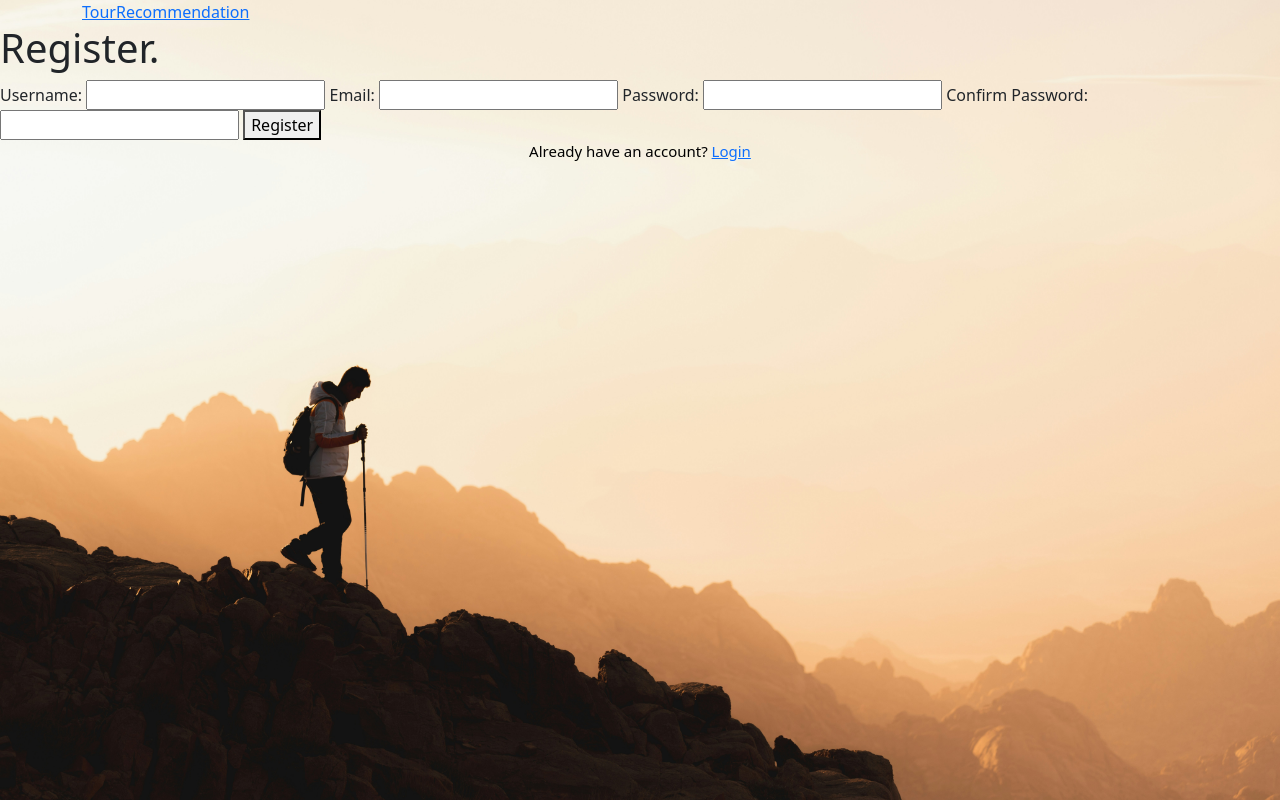
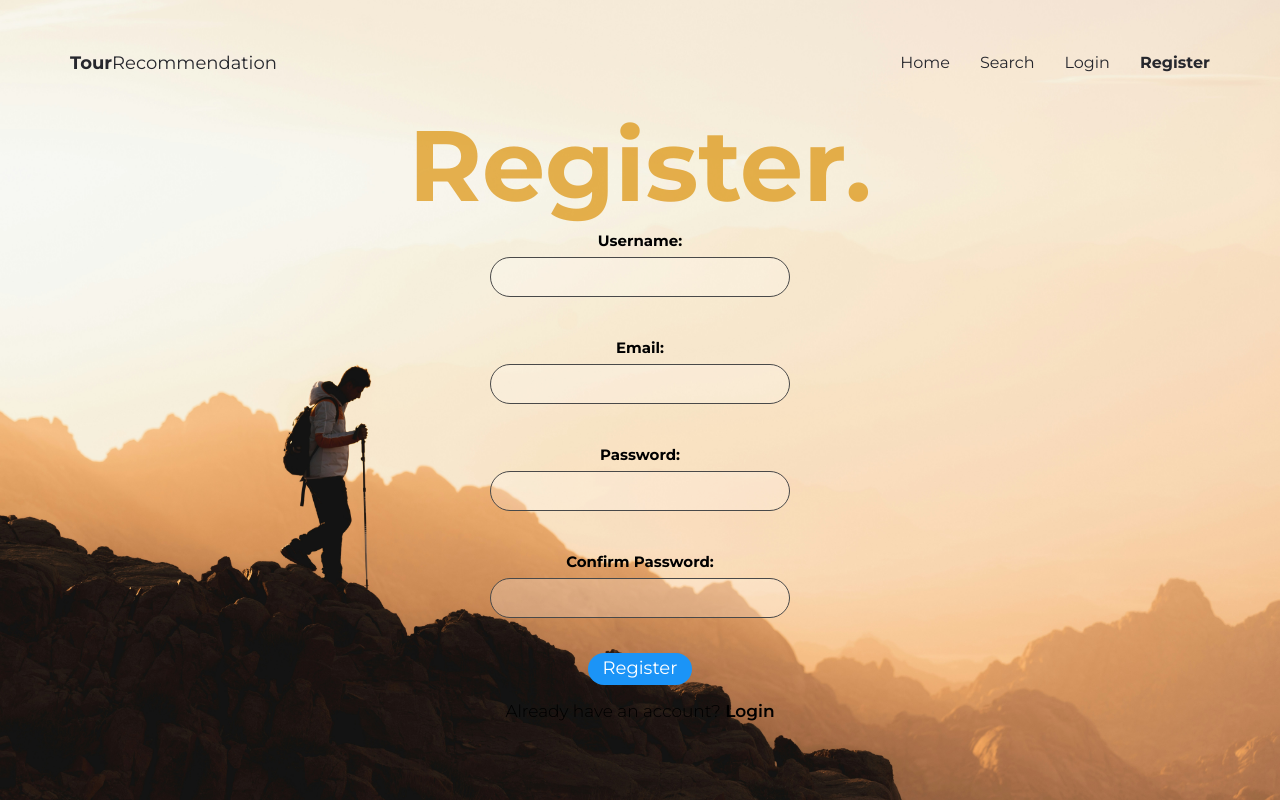
Before and after one commit to adhithyan46/Tour-Recommendation, a Django app: page /register_page/ in a window 1280 px wide. Run offline with Django 5.2, Linux system fonts and the light colour scheme; some libraries are stand-ins or nearby versions.

Commit message:
first commit

```diff
--- /dev/null
+++ b/myproject/myapp/forms.py
@@ -0,0 +1,6 @@
+from django import forms
+class SignupForm(forms.Form):
+    username = forms.CharField(label='Username', max_length=150)
+    email = forms.EmailField(label='Email')
+    password = forms.CharField(label='Password', widget=forms.PasswordInput)
+    confirm_password = forms.CharField(label='Confirm Password', widget=forms.PasswordInput)
--- a/myproject/myapp/static/css/style.css
+++ b/myproject/myapp/static/css/style.css
@@ -73,7 +73,7 @@
 }
 
 p + p {
-    margin-top: 40px;
+    margin-top: 20px;
 }
 
 /* Buttons */
@@ -1640,7 +1640,7 @@
 .login-text h1 {
     font-weight: bold;
     font-size: 100px;
-    margin-top:  150px  ;
+    margin-top:  110px  ;
     position: relative;
     text-align:center;
     color: rgba(218, 142, 1, 0.678)
@@ -1737,41 +1737,46 @@
   }
 
   .login-form {
-    display: block;
-    text-align: center;
+    display: flex;
+    flex-direction: column;
+    align-items: center;
+    text-align: left;
     width: 300px;
-    padding: 20px ;
-    margin: auto ;
+    margin:  auto ;
     border-radius: 10px;
+    margin-top: 50px;
+
   }
 
 
   input[type="email"],
   input[type="password"],
   input[type='text']{
-    width: 100%;
+    width: 300px;
     height:40px ;
-    margin-bottom: 13px ;
     display: block;
     padding: 10px;
     border: 1px solid #ccc;
     border-radius: 50px;
     box-sizing:border-box;
-    border-color:   #575757;
+    border-color:   #494949;
     color: #000;
     background-color: rgba(255, 255, 255, 0.226);
+    font-size: 18px;
+    font-weight: 550;
+    margin-bottom: 20px;
 
   }
   input::placeholder{
     color:black;
-    font-size: 15px;
+    font-size: 13px;
   }
 
   button[type="submit"] {
     background-color: #1b94f7;
     color: white;
     padding: 3px 15px;
-    margin: auto;
+    margin: 15px;
     border: none;
     border-radius: 50px;
     cursor: pointer;
@@ -1808,14 +1813,14 @@
     align-items: center;
     text-align: left;
     width: 300px;
-    padding: 20px ;
     margin:  auto ;
     border-radius: 10px;
+
   }
   .reg-text h1 {
     font-weight: bold;
     font-size: 100px;
-    margin-top:  130px  ;
+    margin-top:  110px  ;
     position: relative;
     text-align:center;
     color: rgba(218, 142, 1, 0.678)
@@ -1823,6 +1828,9 @@
   label {
     display: block;
     margin-bottom: 5px;
+    text-align: center;
+    color: #000;
+    font-size: 15px;
 
   }
   .reg-log{
--- a/myproject/myapp/templates/index.html
+++ b/myproject/myapp/templates/index.html
@@ -31,11 +31,11 @@
     <!-- Stylesheets
     ================================================== -->
     <!-- Bootstrap core CSS -->
-    <link rel="stylesheet" href="{% static 'bootstrap.min.css' %}">
+    <link rel="stylesheet" href="{% static 'css/bootstrap.min.css' %}">
 
     <!-- Custom styles for this template -->
-    <link rel="stylesheet" href="{% static 'responsive.css' %}">
-    <link rel="stylesheet" href="{% static 'style.css' %}">
+    <link rel="stylesheet" href="{% static 'css/responsive.css' %}">
+    <link rel="stylesheet" href="{% static 'css/style.css' %}">
 
 
     <!-- HTML5 shim and Respond.js IE8 support of HTML5 elements and media queries -->
--- a/myproject/myapp/templates/register_page.html
+++ b/myproject/myapp/templates/register_page.html
@@ -25,17 +25,17 @@
 
     <!-- Favicon
     ================================================== -->
-    <link rel="apple-touch-icon" sizes="180x180" href="assets/img/apple-touch-icon.png">
+    <link rel="apple-touch-icon" sizes="180x180" href="static/img/apple-touch-icon.png">
     <link rel="icon" type="image/png"  href="{% static 'img/new_favicon.png' %}">
 
     <!-- Stylesheets
     ================================================== -->
     <!-- Bootstrap core CSS -->
-    <link rel="stylesheet" href="{% static 'bootstrap.min.css' %}">
+    <link rel="stylesheet" href="{% static 'css/bootstrap.min.css' %}">
 
     <!-- Custom styles for this template -->
-    <link rel="stylesheet" href="{% static 'responsive.css' %}">
-    <link rel="stylesheet" href="{% static 'style.css' %}">
+    <link rel="stylesheet" href="{% static 'css/responsive.css' %}">
+    <link rel="stylesheet" href="{% static 'css/style.css' %}">
 
 
     <!-- HTML5 shim and Respond.js IE8 support of HTML5 elements and media queries -->
@@ -84,8 +84,10 @@
       <div class="reg-text h1">
          <h1>Register.</h1>
       </div>
-        <form class="reg-form">
-            <label for="username">Username:</label>
+        <form class="reg-form" method="post">
+          {% csrf_token %}
+          {{form.as_p}}
+            <!-- <label for="username">Username:</label>
             <input type="text" id="username"  name="username" required>
 
             <label for="email">Email:</label>
@@ -96,12 +98,12 @@
 
             <label for="confirmPassword">Confirm Password:</label>
             <input type="password" id="confirmPassword" name="confirmPassword"  required>
-
+           -->
             <button type="submit">Register</button>
 
           </form>
 
-      <p style="text-align: center;font-size: 15px; color: black;">Already have an account? <a href="login_page.html" class="log-reg">Login</a></p>
+      <p style="text-align: center;font-size: 17px; color: black;">Already have an account? <a href="login_page.html" class="log-reg">Login</a></p>
 
     </div>
     </div>
--- a/myproject/myapp/templates/search_page.html
+++ b/myproject/myapp/templates/search_page.html
@@ -33,11 +33,11 @@
     <!-- Stylesheets
     ================================================== -->
     <!-- Bootstrap core CSS -->
-    <link rel="stylesheet" href="{% static 'bootstrap.min.css' %}">
+    <link rel="stylesheet" href="{% static 'css/bootstrap.min.css' %}">
 
     <!-- Custom styles for this template -->
-    <link rel="stylesheet" href="{% static 'responsive.css' %}">
-     <link rel="stylesheet" href="{% static 'style.css' %}">
+    <link rel="stylesheet" href="{% static 'css/responsive.css' %}">
+     <link rel="stylesheet" href="{% static 'css/style.css' %}">
 
     <!-- HTML5 shim and Respond.js IE8 support of HTML5 elements and media queries -->
     <!--[if lt IE 9]>
--- a/myproject/myapp/views.py
+++ b/myproject/myapp/views.py
@@ -1,11 +1,28 @@
-from django.shortcuts import render
+from django.shortcuts import render,redirect
+from django.contrib.auth.models import User
+from django.contrib.auth.hashers import make_password
+from . forms import SignupForm
+
 # from django.template import loader
 def index(request):
     return render(request,'index.html')
 def login_page(request):
     return render (request,'login_page.html')
 def register_page(request):
-    return render(request,'register_page.html')
+    if request.method=='POST':
+        form=SignupForm(request.POST)
+        if form.is_valid():
+            username=form.cleaned_data['username']
+            email=form.cleaned_data['email']
+            password=form.cleaned_data['password']
+            user=User(username=username,email=email)
+            user.set_password(password)
+            user.save()
+            return redirect('login_page')
+    else:
+        form=SignupForm()
+    return render(request,'register_page.html',{'form':form})
+
 def search_page(request):
     return render(request,'search_page.html')
 
--- a/myproject/myproject/settings.py
+++ b/myproject/myproject/settings.py
@@ -116,8 +116,8 @@
 # Static files (CSS, JavaScript, Images)
 # https://docs.djangoproject.com/en/5.0/howto/static-files/
 
-STATIC_URL = 'static/'
-static_root='C:/Users/Python/myproject/myapp/static'
+STATIC_URL = '/static/'
+static_root='C:/Users/Public/template_add/myproject/myapp/static/css/style.css'
 # Default primary key field type
 # https://docs.djangoproject.com/en/5.0/ref/settings/#default-auto-field
 
```
Also changed, not shown: myproject/myapp/templates/login_page.html (+4 -4 lines), myproject/db.sqlite3.
